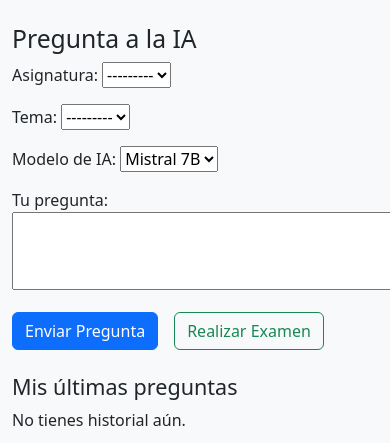
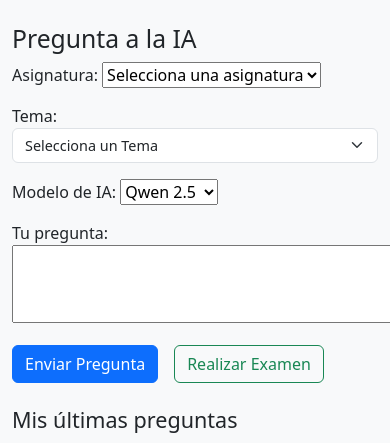
Before and after one commit to cmmo2024/ia_preguntas, a Django app: page / in a window 390 px wide; the page is wider, and only the part inside the window is pictured. Shown: the part 56-499 px from the top of that part. Run offline with Django 5.2, Linux system fonts and the light colour scheme; the visitor is signed in with stand-in values (Sample User, id 1); data that the repository does not hold is empty; some libraries are stand-ins or nearby versions.

Commit message:
Arreglo de estilo de campo de seleccion de temas

```diff
--- a/core/forms.py
+++ b/core/forms.py
@@ -2,13 +2,20 @@ from django import forms
 from .models import Subject, Topic
 
 IA_MODELS = (
+    ('qwen/qwen-2.5-72b-instruct:free', 'Qwen 2.5'),
     ('mistralai/mistral-7b-instruct:free', 'Mistral 7B'),
-    ('qwen/qwen-2.5-72b-instruct:free', 'Qwen 2.5'),
 )
 
 class QuestionForm(forms.Form):
-    subject = forms.ModelChoiceField(queryset=Subject.objects.all(), label="Asignatura")
-    topic = forms.ModelChoiceField(queryset=Topic.objects.none(), label="Tema")  # Se ajustará dinámicamente
+    subject = forms.ModelChoiceField(
+        queryset=Subject.objects.all(),
+        label="Asignatura",
+        empty_label="Selecciona una asignatura")
+    topic = forms.ModelChoiceField(
+        queryset=Topic.objects.none(),
+        label="Tema",
+        empty_label="Selecciona un Tema",
+        widget=forms.Select(attrs={'class': 'form-select truncate'}))
     question = forms.CharField(
         widget=forms.Textarea(attrs={'rows': 3}),
         label="Tu pregunta",
--- a/core/static/css/style.css
+++ b/core/static/css/style.css
@@ -99,3 +99,46 @@ ul, ol {
     color: red;
     font-weight: bold;
 }
+
+/* static/css/style.css */
+
+#id_topic {
+    width: 100%;
+    max-width: 100%;
+    white-space: normal;
+}
+
+#id_topic option {
+    white-space: break-spaces; /* Evita que el texto largo se salga */
+    word-wrap: break-word;     /* Rompe palabras largas */
+    overflow: hidden;          /* Oculta contenido excedente */
+}
+
+/* static/css/style.css */
+
+/* Truncar opciones largas */
+.truncate option {
+    white-space: nowrap;
+    overflow: hidden;
+    text-overflow: ellipsis;
+    max-width: 250px; /* Puedes ajustarlo según necesites */
+}
+
+/* En dispositivos móviles, forzamos el ancho máximo */
+@media (max-width: 768px) {
+    .form-select {
+        width: 100%;
+        min-width: 100%;
+        max-width: 100%;
+        font-size: 0.9rem;
+    }
+
+    .form-select option {
+        white-space: normal;
+        word-wrap: break-word;
+        overflow: auto;
+        max-width: 250px;
+        white-space: nowrap;
+        text-overflow: ellipsis;
+    }
+}
--- a/core/templates/core/index.html
+++ b/core/templates/core/index.html
@@ -1,5 +1,6 @@
 {% extends "base.html" %}
 {% block content %}
+
 <h2>Pregunta a la IA</h2>
 {% if messages %}
     {% for message in messages %}
--- a/core/views.py
+++ b/core/views.py
@@ -61,15 +61,33 @@ def index(request):
     # 👇 Cargamos esto desde el principio
     conversations = Conversation.objects.filter(user=request.user).order_by('-created_at')[:10]
 
+    # Cargar valores anteriores desde sesión
+    last_subject = request.session.get('last_subject')
+    last_topic = request.session.get('last_topic')
+    last_model = request.session.get('last_model')
+
+    initial_data = {}
+    form_data = request.POST.copy() if request.method == 'POST' else {}
+
+    # Valores iniciales solo si están disponibles
+    if last_subject:
+        initial_data['subject'] = last_subject
+    if last_topic:
+        initial_data['topic'] = last_topic
+    if last_model:
+        initial_data['model'] = last_model
+
+    # Inicializar formulario con valores guardados
+    form = QuestionForm(form_data or None, initial=initial_data)
+    # 👇 Si hay un subject_id, cargamos los topics para el topic field
+    if last_subject:
+        try:
+            subject_id = int(last_subject)
+            form.fields['topic'].queryset = Topic.objects.filter(subject_id=subject_id)
+        except (ValueError, TypeError):
+            form.fields['topic'].queryset = Topic.objects.none()
+
     if request.method == 'POST':
-        data = request.POST.copy()
-        # 👇 Si es "Examen", ponemos un valor temporal en 'question' para evitar error
-        if 'generate_exam' in request.POST:
-            if not data.get('question'):
-                data['question'] = "Campo no requerido"
-
-        form = QuestionForm(data)
-
         # Actualizar queryset de topic
         if 'subject' in request.POST:
             try:
@@ -84,6 +102,11 @@ def index(request):
             topic_description = selected_topic.description or "No hay descripción."
             question = form.cleaned_data['question']
             selected_model = form.cleaned_data['model']
+
+            # Guardar en sesión para mantener selección
+            request.session['last_subject'] = str(selected_subject.id)
+            request.session['last_topic'] = str(selected_topic.id)
+            request.session['last_model'] = selected_model
 
             # 👇 Si se hizo clic en "Examen", generar preguntas tipo test
             if 'generate_exam' in request.POST:
@@ -186,17 +209,21 @@ def index(request):
                     return redirect('index')
 
         else:
-            # Muestra los errores del formulario
-            print("Errores del formulario:", form.errors)
+             # 👇 Guardar los datos actuales para mostrar errores
+            request.session['last_subject'] = request.POST.get('subject')
+            request.session['last_topic'] = request.POST.get('topic')
+            request.session['last_model'] = request.POST.get('model')
 
             for field, errors in form.errors.items():
                 for error in errors:
                     messages.error(request, f"⚠️ Error en '{form.fields[field].label}': {error}")
 
     else:
-        form = QuestionForm(initial={'model': 'mistralai/mistral-7b-instruct:free'})
+        # Carga inicial
+        pass
+        form = QuestionForm(initial={'model': 'qwen/qwen-2.5-72b-instruct:free'})
 
-    conversations = Conversation.objects.filter(user=request.user).order_by('-created_at')[:10]
+    #conversations = Conversation.objects.filter(user=request.user).order_by('-created_at')[:10]
     return render(request, 'core/index.html', {
         'form': form,
         'conversations': conversations
```
